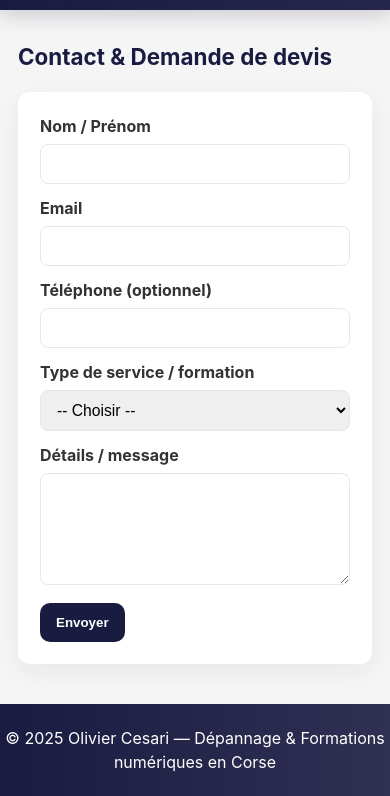
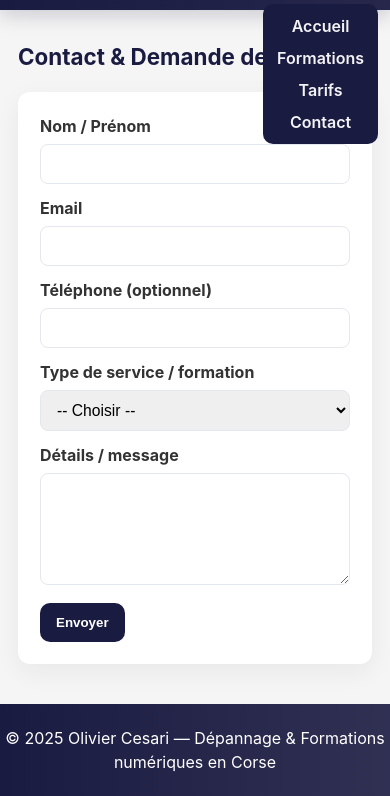
Before and after one commit to oxyfifi/site-olivier, a plain HTML site: page contact.html in a window 390 px wide. Both pictures are taken after a click on the button "Ouvrir le menu". Shown: the part 56-852 px from the top of the page. Drawn offline with Linux system fonts and the light colour scheme.

Commit message:
mise a jour du site novaIT V2

```diff
--- a/contact.html
+++ b/contact.html
@@ -63,5 +63,15 @@
 <footer>
   <p>© 2025 Olivier Cesari — Dépannage & Formations numériques en Corse</p>
 </footer>
+<script>
+  const burger = document.querySelector('.burger');
+  const nav = document.querySelector('.nav-links');
+
+  if (burger && nav) {
+    burger.addEventListener('click', () => {
+      nav.classList.toggle('open');
+    });
+  }
+</script>
 </body>
 </html>
```
Also changed, not shown: formations.html (+10 -0 lines), tarifs.html (+10 -0 lines).
